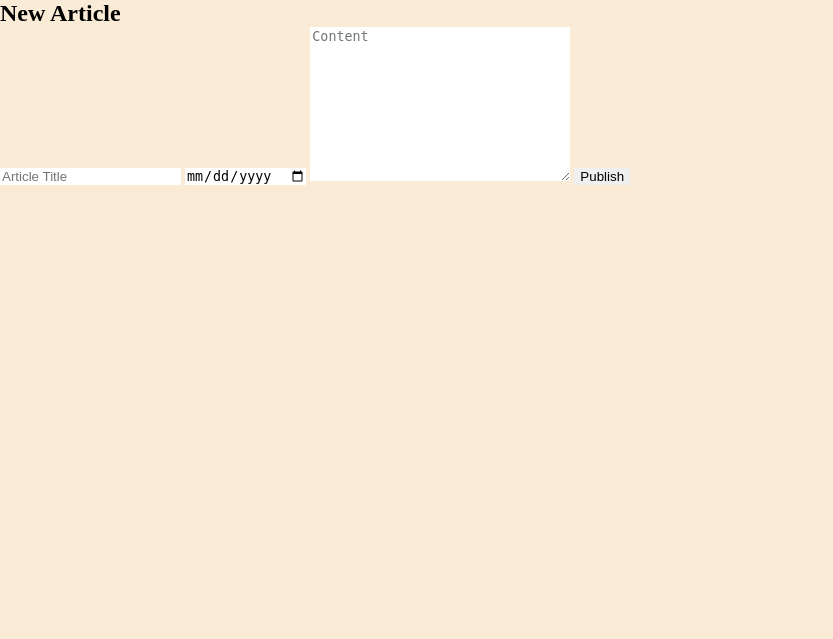
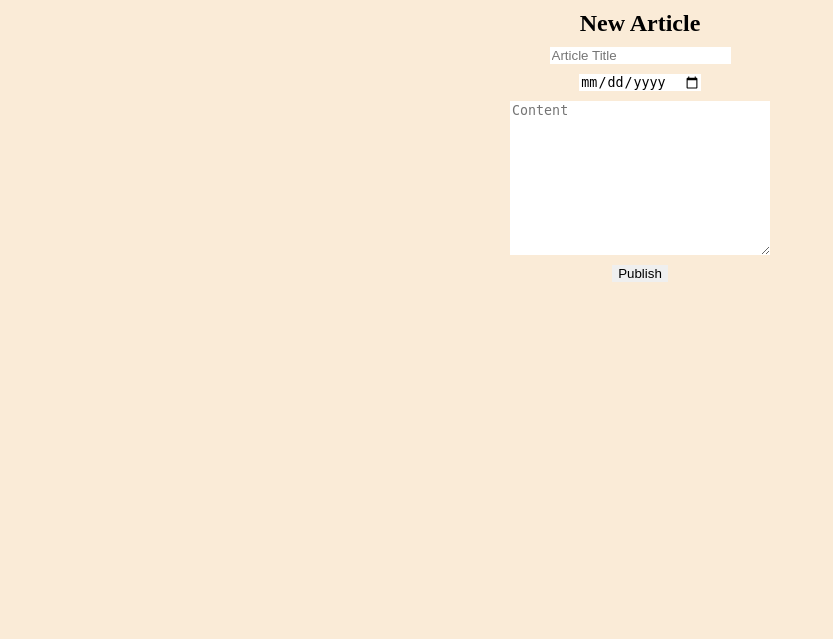
Before and after one commit to Adrian030304/Personal-Blog, a Flask app: page /admin/create_article in a window 1280 px wide. Shown: the part 29-668 px from the top of the page, without its empty margins (0-833 px from the left). Run offline with Flask 3, Linux system fonts and the light colour scheme.

Commit message:
styles improve

```diff
--- a/static/main_page.css
+++ b/static/main_page.css
@@ -7,6 +7,51 @@
 #content {
     height: 80vh;
     background-color:antiquewhite;
+    min-width: fit-content;
+}
+
+.personal-blog{
+    display: flex;
+    align-items: center;
+    justify-content: space-around;
+}
+
+.article{
+    padding-top: 10px;
+    display: flex;
+    align-items: center;
+    flex-direction: column;
+    gap: 10px;
+
+}
+
+.article form{
+    display: flex;
+    align-items: center;
+    flex-direction: column;
+    justify-content: space-between;
+    gap: 10px;
+}
+
+
+.articles {
+    margin-right: 25%;
+    margin-left: 25%;
+    background-color: honeydew;
+}
+
+.article-post {
+    justify-content: space-between;
+    display: flex;
+    font-size: 1.5rem;
+}
+
+.article-post > span {
+  padding: 5px 10px;
+}
+
+.article-post > span:hover {
+  background-color: rgb(194, 173, 146);
 }
 
 
```
